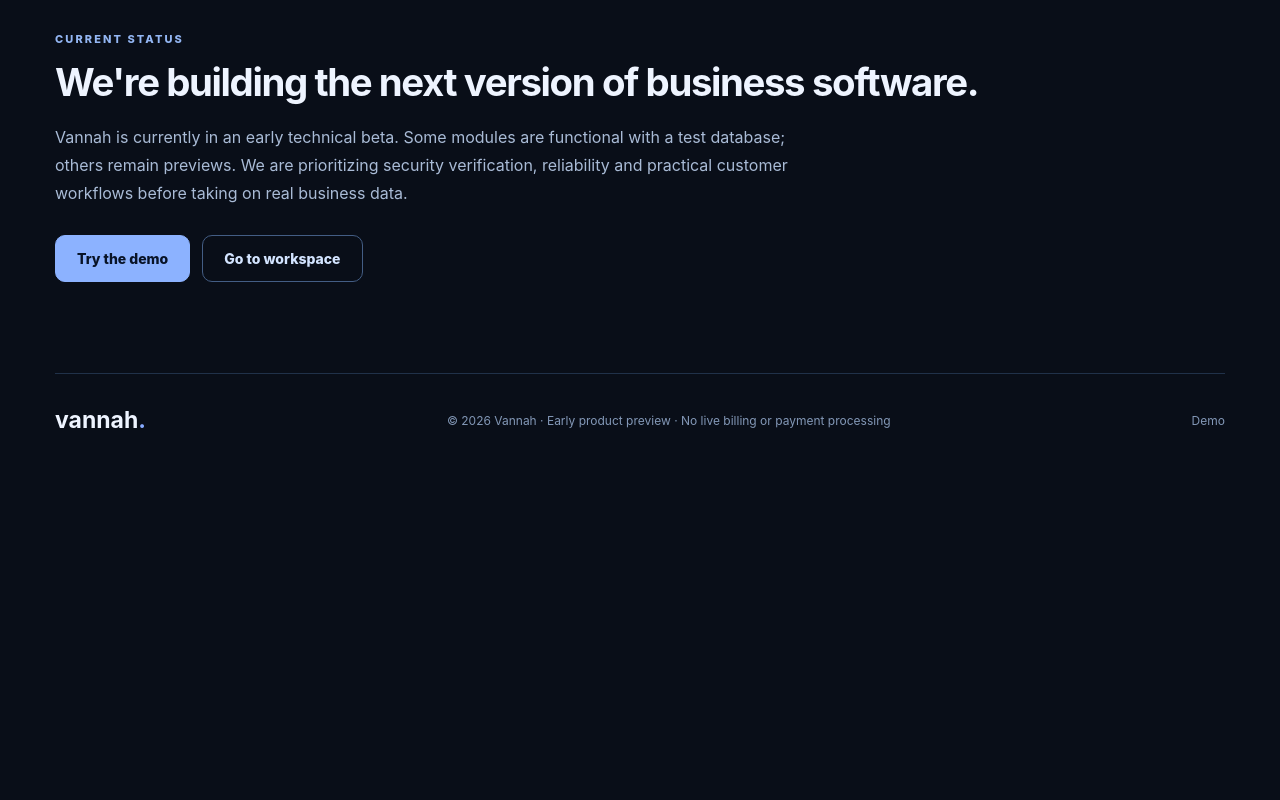
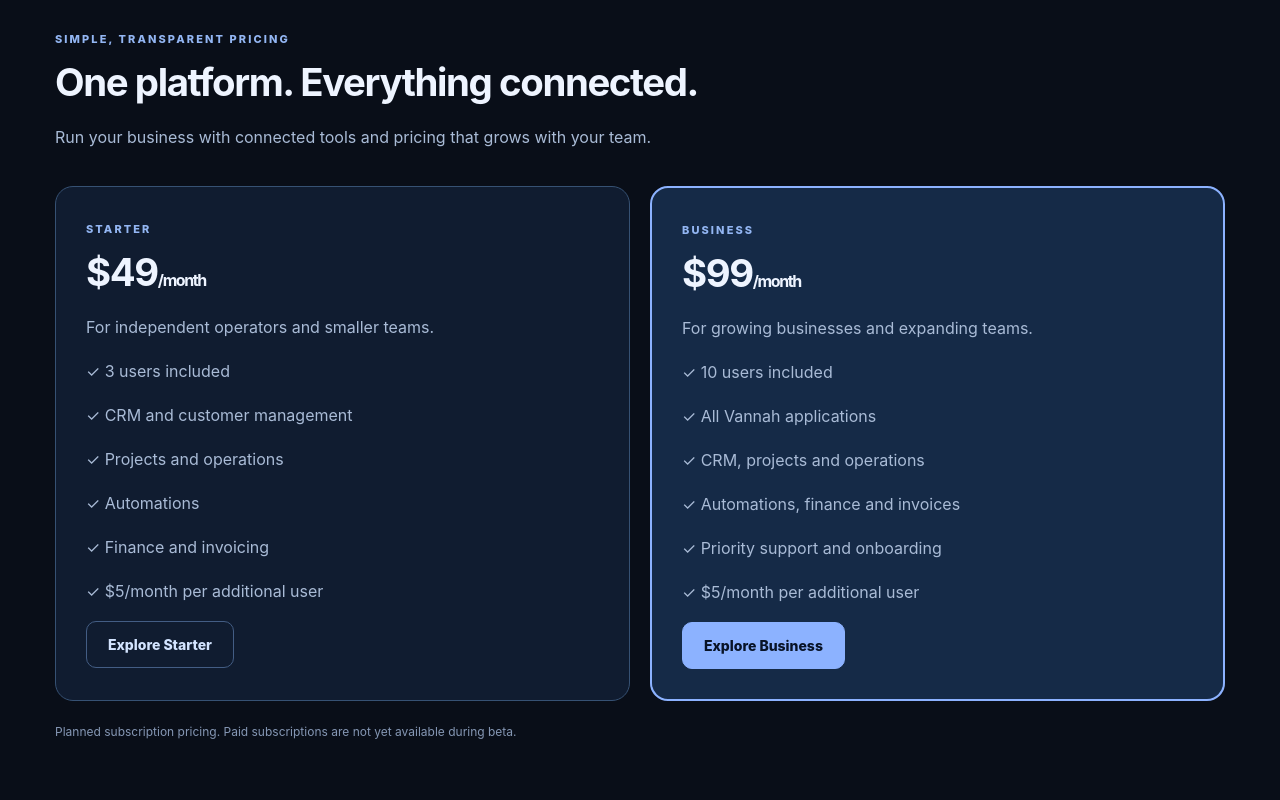
Before and after one commit to bstotz02/vannah-platform, a plain HTML site: page home.html in a window 1280 px wide. Shown: the part 1600-2400 px from the top of the page. Before the commit the page ends 2066 px from the top, so only its background shows below. Drawn offline with Linux system fonts and the light colour scheme.

Commit message:
Update home.html

```diff
--- a/home.html
+++ b/home.html
@@ -3,4 +3,47 @@
 <main><section class="hero wrap"><div><span class="eyebrow">ONE CONNECTED BUSINESS WORKSPACE</span><h1>Less switching.<br><em>More running your business.</em></h1><p>Keep customers, projects, invoices, work orders and business activity together. Vannah is an evolving operating workspace built to help teams stay organized.</p><div class="cta"><a class="button" href="demo.html">Explore the interactive demo</a><a class="button outline" href="index.html">Open business beta</a></div><p class="fine">Private beta · Demo records are fictional · Not ready for production customer or financial information.</p></div><div class="preview" aria-label="Illustrative dashboard"><div class="preview-top"><strong>vannah<span>.</span></strong><small>BUSINESS OVERVIEW · ILLUSTRATIVE</small></div><div class="preview-grid"><article><small>Open projects</small><b>12</b></article><article><small>Work orders</small><b>07</b></article><article><small>Outstanding invoices</small><b>$18.2k</b></article><article><small>CRM contacts</small><b>48</b></article></div><div class="preview-activity"><strong>One connected workspace</strong><p>Customers → Projects → Work orders → Invoices</p><div class="preview-line"></div><div class="preview-line short"></div></div><small class="fine">Illustrative values, not a customer's records.</small></div></section>
 <section class="wrap section" id="features"><span class="eyebrow">BUILT AROUND YOUR DAY</span><h2>The tools should work together.</h2><p class="section-lead">Vannah starts with the workflows businesses use constantly. Modules currently vary in completeness during beta.</p><div class="features"><article><span>01 / RELATIONSHIPS</span><h3>CRM</h3><p>Track contacts and connect them to active projects.</p></article><article><span>02 / DELIVERY</span><h3>Projects & operations</h3><p>Coordinate jobs, work orders and tasks from one workspace.</p></article><article><span>03 / FINANCE</span><h3>Invoices & finance</h3><p>Record invoice balances and manual income or expenses for beta testing.</p></article><article><span>04 / MANAGEMENT</span><h3>Contracts, vendors & scheduling</h3><p>Keep practical business records close to day-to-day work.</p></article></div></section>
 <section class="wrap band"><div><span class="eyebrow">FIRST INDUSTRY FOCUS</span><h2>Commercial real estate</h2><p>A connected foundation for property teams: service requests, contacts, projects and agreements.</p></div><a class="button outline" href="real-estate.html">Explore industry concept</a></section>
+
+<section class="wrap section" id="pricing">
+  <span class="eyebrow">SIMPLE, TRANSPARENT PRICING</span>
+  <h2>One platform. Everything connected.</h2>
+  <p class="section-lead">
+    Run your business with connected tools and pricing
+    that grows with your team.
+  </p>
+
+  <div style="display:grid;grid-template-columns:repeat(auto-fit,minmax(min(100%,280px),1fr));gap:20px;margin-top:35px;">
+
+    <article style="background:#101c30;border:1px solid #365173;border-radius:18px;padding:30px;">
+      <span class="eyebrow">STARTER</span>
+      <h2>$49<small style="font-size:16px;">/month</small></h2>
+      <p>For independent operators and smaller teams.</p>
+      <p>✓ 3 users included</p>
+      <p>✓ CRM and customer management</p>
+      <p>✓ Projects and operations</p>
+      <p>✓ Automations</p>
+      <p>✓ Finance and invoicing</p>
+      <p>✓ $5/month per additional user</p>
+      <a href="demo.html" class="button outline">Explore Starter</a>
+    </article>
+
+    <article style="background:#152a47;border:2px solid #8cb2ff;border-radius:18px;padding:30px;">
+      <span class="eyebrow">BUSINESS</span>
+      <h2>$99<small style="font-size:16px;">/month</small></h2>
+      <p>For growing businesses and expanding teams.</p>
+      <p>✓ 10 users included</p>
+      <p>✓ All Vannah applications</p>
+      <p>✓ CRM, projects and operations</p>
+      <p>✓ Automations, finance and invoices</p>
+      <p>✓ Priority support and onboarding</p>
+      <p>✓ $5/month per additional user</p>
+      <a href="demo.html" class="button">Explore Business</a>
+    </article>
+
+  </div>
+  <p class="fine" style="margin-top:20px;">
+    Planned subscription pricing. Paid subscriptions
+    are not yet available during beta.
+  </p>
+</section>
 <section class="wrap section" id="beta"><span class="eyebrow">CURRENT STATUS</span><h2>We're building the next version of business software.</h2><p class="section-lead">Vannah is currently in an early technical beta. Some modules are functional with a test database; others remain previews. We are prioritizing security verification, reliability and practical customer workflows before taking on real business data.</p><div class="cta"><a class="button" href="demo.html">Try the demo</a><a class="button outline" href="index.html">Go to workspace</a></div></section></main><footer class="wrap footer"><strong>vannah<span>.</span></strong><small>© 2026 Vannah · Early product preview · No live billing or payment processing</small><a href="demo.html">Demo</a></footer></body></html>
```
